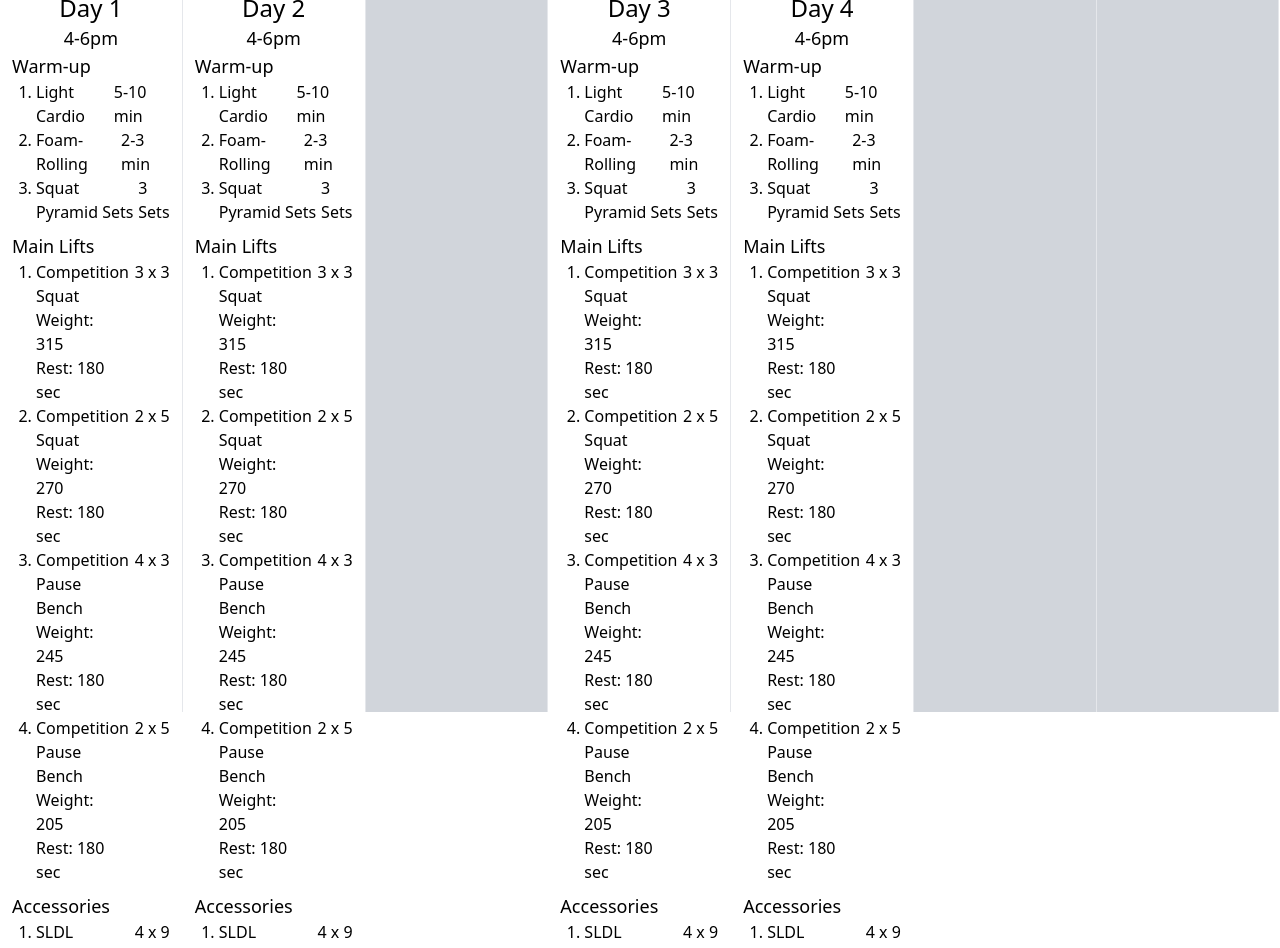
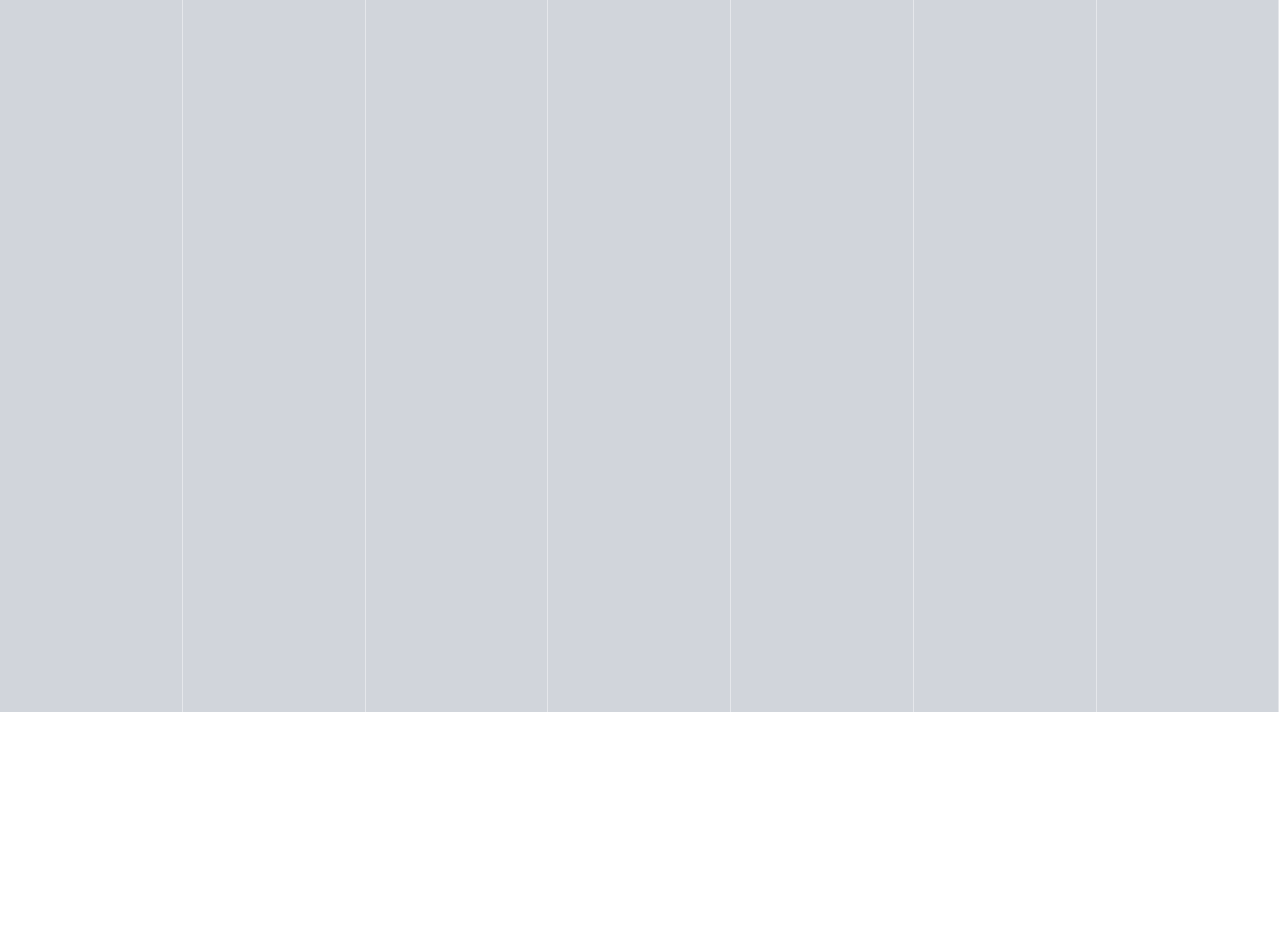
Before and after one commit to WilliamLi10/FitSync, a React (Create React App) app in the folder FrontEnd/: page / in a window 1280 px wide. Shown: the part 160-1108 px from the top of the page. After the commit the page ends 872 px from the top, so only its background shows below. Built offline with nearby package versions, Linux system fonts and the light colour scheme.

Commit message:
Jia's code

```diff
--- a/FrontEnd/package.json
+++ b/FrontEnd/package.json
@@ -7,6 +7,7 @@
     "@testing-library/react": "^13.4.0",
     "@testing-library/user-event": "^13.5.0",
     "flowbite": "^1.6.5",
+    "moment": "^2.29.4",
     "react": "^18.2.0",
     "react-dnd": "^16.0.1",
     "react-dnd-html5-backend": "^16.0.1",
--- /dev/null
+++ b/FrontEnd/src/components/MainPage/SelectedWorkout.js
@@ -0,0 +1,5 @@
+const SelectedWorkout = () => {
+
+};
+
+export default SelectedWorkout;
--- a/FrontEnd/src/components/MainPage/WorkoutDisplay.js
+++ b/FrontEnd/src/components/MainPage/WorkoutDisplay.js
@@ -1,417 +1,44 @@
 import { useState, useEffect } from "react";
+import moment from "moment";
 import WorkoutContainer from "./WorkoutContainer";
 import Workout from "./Workout";
 import NoActiveWorkoutOverlay from "./NoActiveWorkoutOverlay";
+
 const WorkoutDisplay = (props) => {
-  const [curWeek, setCurWeek] = useState( [
-      {
-        id: 1,
-        name: "Day 1",
-        date: "4/20/2023",
-        time: "4-6pm",
-        warmup: [
-          {
-            Exercise: "Light Cardio",
-            Duration: "5-10",
-            Unit: "min",
-            Desc: "",
-          },
-          {
-            Exercise: "Foam-Rolling",
-            Duration: "2-3",
-            Unit: "min",
-            Desc: "",
-          },
-          {
-            Exercise: "Squat Pyramid Sets",
-            Duration: "3 Sets",
-            Unit: "",
-            Desc: "",
-          },
-        ],
-        mainExercises: [
-          {
-            Exercise: "Competition Squat",
-            Sets: 3,
-            Reps: 3,
-            Intensity: "80%",
-            Weight: 315,
-            Tempo: "1.0.1",
-            Rest: 180,
-            Unit: "sec",
-            Type: "Constant",
-          },
-          {
-            Exercise: "Competition Squat",
-            Sets: 2,
-            Reps: 5,
-            Intensity: "68%",
-            Weight: 270,
-            Tempo: "1.0.1",
-            Rest: 180,
-            Unit: "sec",
-          },
-          {
-            Exercise: "Competition Pause Bench",
-            Sets: 4,
-            Reps: 3,
-            Intensity: "80%",
-            Weight: 245,
-            Tempo: "1.1.1",
-            Rest: 180,
-            Unit: "sec",
-          },
-          {
-            Exercise: "Competition Pause Bench",
-            Sets: 2,
-            Reps: 5,
-            Intensity: "68%",
-            Weight: 205,
-            Tempo: "1.1.1",
-            Rest: 180,
-            Unit: "sec",
-          },
-        ],
-        accessories: [
-          {
-            Exercise: "SLDL",
-            Sets: 4,
-            Reps: 9,
-            Weight: 225,
-            Notes: "Perform at 8RPE with 1.0.1 tempo",
-            Rest: 90,
-            Unit: "sec",
-          },
-          {
-            Exercise: "Pull-ups",
-            Sets: 2,
-            Weight: null,
-            Reps: null,
-            Notes: "Perform AMRAP sets",
-            Rest: 60,
-            Unit: "sec",
-          },
-        ],
-      },
-      {
-        id: 2,
-        name: "Day 2",
-        date: "4/21/2023",
-        time: "4-6pm",
-        warmup: [
-          {
-            Exercise: "Light Cardio",
-            Duration: "5-10",
-            Unit: "min",
-            Desc: "",
-          },
-          {
-            Exercise: "Foam-Rolling",
-            Duration: "2-3",
-            Unit: "min",
-            Desc: "",
-          },
-          {
-            Exercise: "Squat Pyramid Sets",
-            Duration: "3 Sets",
-            Unit: "",
-            Desc: "",
-          },
-        ],
-        mainExercises: [
-          {
-            Exercise: "Competition Squat",
-            Sets: 3,
-            Reps: 3,
-            Intensity: "80%",
-            Weight: 315,
-            Tempo: "1.0.1",
-            Rest: 180,
-            Unit: "sec",
-            Type: "Constant",
-          },
-          {
-            Exercise: "Competition Squat",
-            Sets: 2,
-            Reps: 5,
-            Intensity: "68%",
-            Weight: 270,
-            Tempo: "1.0.1",
-            Rest: 180,
-            Unit: "sec",
-          },
-          {
-            Exercise: "Competition Pause Bench",
-            Sets: 4,
-            Reps: 3,
-            Intensity: "80%",
-            Weight: 245,
-            Tempo: "1.1.1",
-            Rest: 180,
-            Unit: "sec",
-          },
-          {
-            Exercise: "Competition Pause Bench",
-            Sets: 2,
-            Reps: 5,
-            Intensity: "68%",
-            Weight: 205,
-            Tempo: "1.1.1",
-            Rest: 180,
-            Unit: "sec",
-          },
-        ],
-        accessories: [
-          {
-            Exercise: "SLDL",
-            Sets: 4,
-            Reps: 9,
-            Weight: 225,
-            Notes: "Perform at 8RPE with 1.0.1 tempo",
-            Rest: 90,
-            Unit: "sec",
-          },
-          {
-            Exercise: "Pull-ups",
-            Sets: 2,
-            Weight: null,
-            Reps: null,
-            Notes: "Perform AMRAP sets",
-            Rest: 60,
-            Unit: "sec",
-          },
-        ],
-      },
-      {
-        id: 3,
-        name: "Day 3",
-        date: "4/23/2023",
-        time: "4-6pm",
-        warmup: [
-          {
-            Exercise: "Light Cardio",
-            Duration: "5-10",
-            Unit: "min",
-            Desc: "",
-          },
-          {
-            Exercise: "Foam-Rolling",
-            Duration: "2-3",
-            Unit: "min",
-            Desc: "",
-          },
-          {
-            Exercise: "Squat Pyramid Sets",
-            Duration: "3 Sets",
-            Unit: "",
-            Desc: "",
-          },
-        ],
-        mainExercises: [
-          {
-            Exercise: "Competition Squat",
-            Sets: 3,
-            Reps: 3,
-            Intensity: "80%",
-            Weight: 315,
-            Tempo: "1.0.1",
-            Rest: 180,
-            Unit: "sec",
-            Type: "Constant",
-          },
-          {
-            Exercise: "Competition Squat",
-            Sets: 2,
-            Reps: 5,
-            Intensity: "68%",
-            Weight: 270,
-            Tempo: "1.0.1",
-            Rest: 180,
-            Unit: "sec",
-          },
-          {
-            Exercise: "Competition Pause Bench",
-            Sets: 4,
-            Reps: 3,
-            Intensity: "80%",
-            Weight: 245,
-            Tempo: "1.1.1",
-            Rest: 180,
-            Unit: "sec",
-          },
-          {
-            Exercise: "Competition Pause Bench",
-            Sets: 2,
-            Reps: 5,
-            Intensity: "68%",
-            Weight: 205,
-            Tempo: "1.1.1",
-            Rest: 180,
-            Unit: "sec",
-          },
-        ],
-        accessories: [
-          {
-            Exercise: "SLDL",
-            Sets: 4,
-            Reps: 9,
-            Weight: 225,
-            Notes: "Perform at 8RPE with 1.0.1 tempo",
-            Rest: 90,
-            Unit: "sec",
-          },
-          {
-            Exercise: "Pull-ups",
-            Sets: 2,
-            Weight: null,
-            Reps: null,
-            Notes: "Perform AMRAP sets",
-            Rest: 60,
-            Unit: "sec",
-          },
-        ],
-      },
-      {
-        id: 4,
-        name: "Day 4",
-        date: "4/24/2023",
-        time: "4-6pm",
-        warmup: [
-          {
-            Exercise: "Light Cardio",
-            Duration: "5-10",
-            Unit: "min",
-            Desc: "",
-          },
-          {
-            Exercise: "Foam-Rolling",
-            Duration: "2-3",
-            Unit: "min",
-            Desc: "",
-          },
-          {
-            Exercise: "Squat Pyramid Sets",
-            Duration: "3 Sets",
-            Unit: "",
-            Desc: "",
-          },
-        ],
-        mainExercises: [
-          {
-            Exercise: "Competition Squat",
-            Sets: 3,
-            Reps: 3,
-            Intensity: "80%",
-            Weight: 315,
-            Tempo: "1.0.1",
-            Rest: 180,
-            Unit: "sec",
-            Type: "Constant",
-          },
-          {
-            Exercise: "Competition Squat",
-            Sets: 2,
-            Reps: 5,
-            Intensity: "68%",
-            Weight: 270,
-            Tempo: "1.0.1",
-            Rest: 180,
-            Unit: "sec",
-          },
-          {
-            Exercise: "Competition Pause Bench",
-            Sets: 4,
-            Reps: 3,
-            Intensity: "80%",
-            Weight: 245,
-            Tempo: "1.1.1",
-            Rest: 180,
-            Unit: "sec",
-          },
-          {
-            Exercise: "Competition Pause Bench",
-            Sets: 2,
-            Reps: 5,
-            Intensity: "68%",
-            Weight: 205,
-            Tempo: "1.1.1",
-            Rest: 180,
-            Unit: "sec",
-          },
-        ],
-        accessories: [
-          {
-            Exercise: "SLDL",
-            Sets: 4,
-            Reps: 9,
-            Weight: 225,
-            Notes: "Perform at 8RPE with 1.0.1 tempo",
-            Rest: 90,
-            Unit: "sec",
-          },
-          {
-            Exercise: "Pull-ups",
-            Sets: 2,
-            Weight: null,
-            Reps: null,
-            Notes: "Perform AMRAP sets",
-            Rest: 60,
-            Unit: "sec",
-          },
-        ],
-      },
-    ]);
-  const [workoutOrder, setWorkoutOrder] = useState([
-    { dayOfWeek: "Sun", date: "4/20/2023"},
-    { dayOfWeek: "Mon", date: "4/21/2023"},
-    { dayOfWeek: "Tue", date: "4/22/2023"},
-    { dayOfWeek: "Wed", date: "4/23/2023" },
-    { dayOfWeek: "Thu", date: "4/24/2023" },
-    { dayOfWeek: "Fri", date: "4/25/2023" },
-    { dayOfWeek: "Sat", date: "4/26/2023" },
-  ]);
+  const getWeekRange = (day) => {
+    const end = day.clone().endOf("isoWeek");
 
+    const dates = [];
+    let currDate = day.clone().startOf("isoWeek");
+    while (currDate.isSameOrBefore(end, "day")) {
+      dates.push({
+        dayOfWeek: currDate.format("dddd"),
+        day: currDate.format("DD"),
+        month: currDate.format("MM"),
+        year: currDate.format("YYYY"),
+      });
+      currDate.add(1, "day");
+    }
 
-  const workouts = {};
-  curWeek.forEach(function(curWorkout) {
-    workouts[curWorkout.id] = <Workout id = {curWorkout.id} workout = {curWorkout} />;
+    return dates;
+  };
 
-  });
+  const [week, setWeek] = useState(getWeekRange(moment()));
 
-  useEffect(() => {
-    console.log("Use Effect")
-    const newOrder = [];
-    let i = 0;
-    workoutOrder.forEach(function(day) {
-
-      if(i < curWeek.length && day.date === curWeek[i].date){
-        newOrder.push({...day, workoutid: curWeek[i].id});
-        i += 1;
-
-      }
-      else{
-        newOrder.push({...day});
-
-      }
-    });
-
-    setWorkoutOrder(newOrder);
-
-  }, []);
-
-
+  console.log(week);
 
   return (
     <div className={props.className}>
-      {workoutOrder.map((day) => (
-        <WorkoutContainer
-          dayOfWeek={day.dayOfWeek}
-          date={day.date}
-          workout={day.workoutid === "8" ? "" : workouts[day.workoutid]}
-          workoutid={day.workoutid === "8" ? "" : day.workoutid}
-        />
-      ))}
-      {!curWeek ? <NoActiveWorkoutOverlay /> : ""}
+      {week.map((day) => {
+        console.log(day);
+        return (
+          <WorkoutContainer
+            key={`${day.day}/${day.month}/${day.year}`}
+            dayOfWeek={day.dayOfWeek}
+            date={`${day.day}/${day.month}/${day.year}`}
+          />
+        );
+      })}
     </div>
   );
 };
--- a/FrontEnd/src/components/TopBar/TopBar.js
+++ b/FrontEnd/src/components/TopBar/TopBar.js
@@ -28,14 +28,17 @@ const TopBar = (props) => {
         pl-10 pr-10 mb-0"
       >
         <div className="h-1/2 mt-3 flex items-center gap-8">
-          <Link to = "/" ><TbLetterW className="cursor-pointer w-8 h-8" /> </Link>
-          <a className=" cursor-pointer ml-2 hover:border-solid hover:border-b-2 hover:border-black">
+          <Link to="/">
+            <TbLetterW className="cursor-pointer w-8 h-8" />{" "}
+          </Link>
+          <Link className=" cursor-pointer ml-2 hover:border-solid hover:border-b-2 hover:border-black">
             Progress
-          </a>
-          <Link to="/WorkoutCreation">
-            <a className="cursor-pointer ml-4 mr-4 hover:border-solid hover:border-b-2 hover:border-black">
-              Programs
-            </a>
+          </Link>
+          <Link
+            to="/WorkoutCreation"
+            className="cursor-pointer ml-4 mr-4 hover:border-solid hover:border-b-2 hover:border-black"
+          >
+            Programs
           </Link>
         </div>
         <div
```
Also changed, not shown: FrontEnd/src/components/MainPage/WorkoutContainer.js (+3 -5 lines), 2 other files (tests, documents, lock files or other folders).
